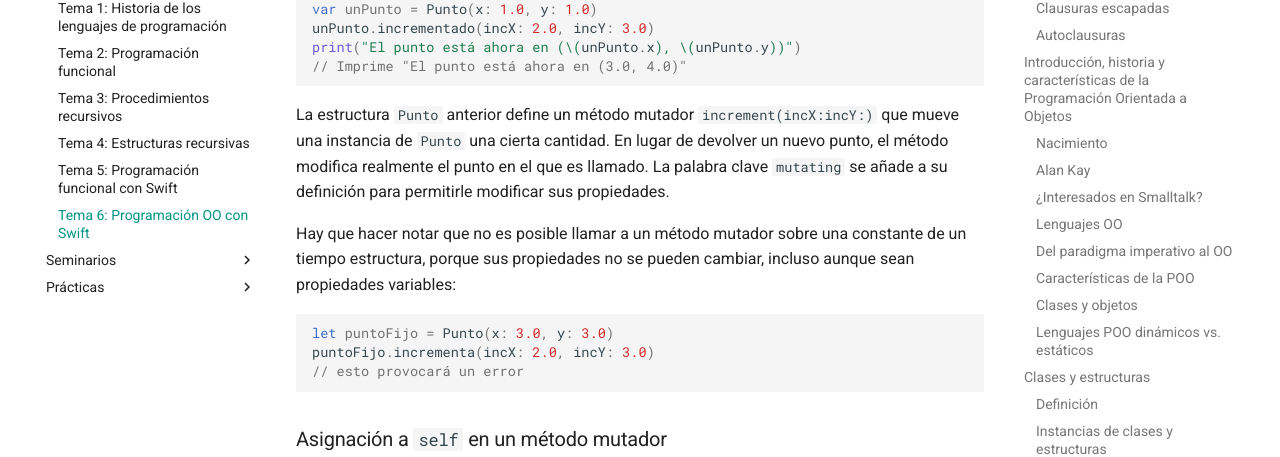
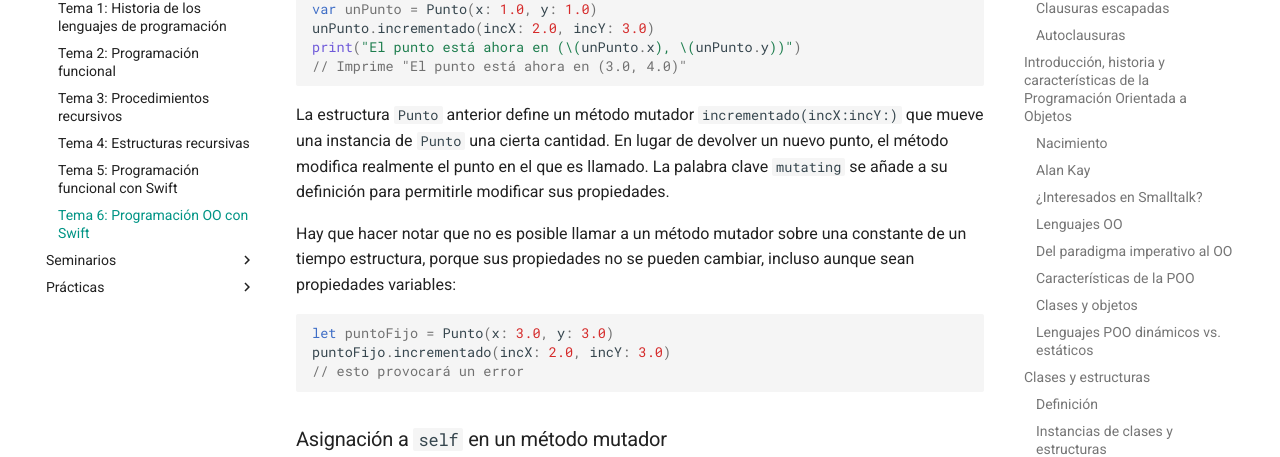
Before and after one commit to domingogallardo/apuntes-lpp, an MkDocs documentation site: the page built from docs/teoria/tema06-programacion-orientada-objetos-swift/tema06-programacion-orientada-objetos-swift.md, in a window 1280 px wide and 900 px high, scrolled down 23749 px. Shown: the part 154-611 px from the top of the window. Built offline with MkDocs 1.6.1 and Material for MkDocs 9.7.7, drawn with Linux system fonts in a browser that asks for light colours; some of the changed text lies outside the part shown.

Commit message:
Cambios en el tema 6

````diff
--- a/docs/teoria/tema06-programacion-orientada-objetos-swift/tema06-programacion-orientada-objetos-swift.md
+++ b/docs/teoria/tema06-programacion-orientada-objetos-swift/tema06-programacion-orientada-objetos-swift.md
@@ -1149,7 +1149,7 @@ Toda instancia de un tipo tiene una propiedad implícita llamada
 usar la propiedad `self` para referirnos a la instancia actual dentro
 de sus propios métodos de instancia.
 
-El método `increment()` en el ejemplo anterior podría haberse escrito
+El método `incrementa()` en el ejemplo anterior podría haberse escrito
 de esta forma:
 
 ```swift
@@ -1235,7 +1235,7 @@ print("El punto está ahora en (\(unPunto.x), \(unPunto.y))")
 ```
 
 La estructura `Punto` anterior define un método mutador
-`increment(incX:incY:)` que mueve una instancia de `Punto` una cierta
+`incrementado(incX:incY:)` que mueve una instancia de `Punto` una cierta
 cantidad. En lugar de devolver un nuevo punto, el método modifica
 realmente el punto en el que es llamado. La palabra clave `mutating`
 se añade a su definición para permitirle modificar sus propiedades.
@@ -1246,7 +1246,7 @@ pueden cambiar, incluso aunque sean propiedades variables:
 
 ```swift
 let puntoFijo = Punto(x: 3.0, y: 3.0)
-puntoFijo.incrementa(incX: 2.0, incY: 3.0)
+puntoFijo.incrementado(incX: 2.0, incY: 3.0)
 // esto provocará un error
 ```
 
````
